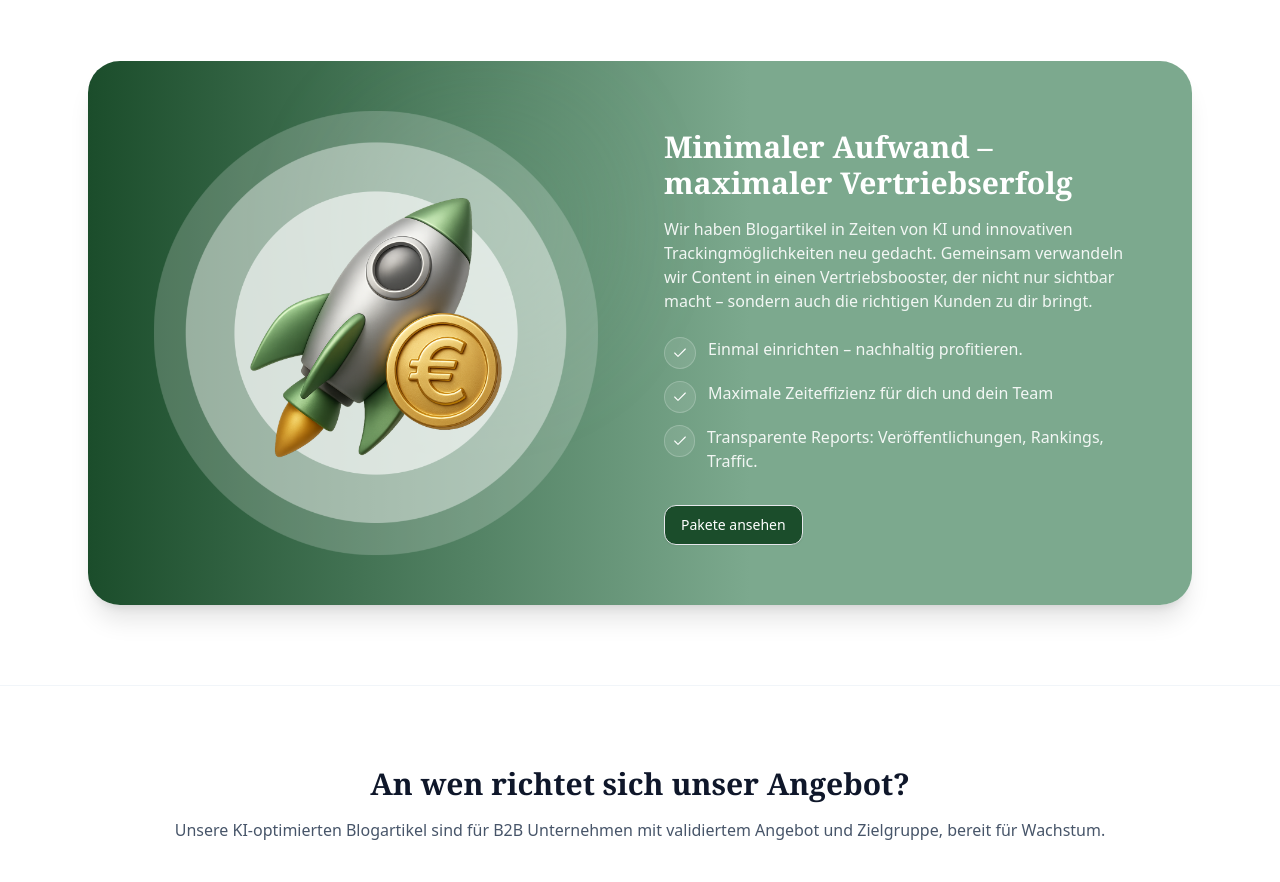
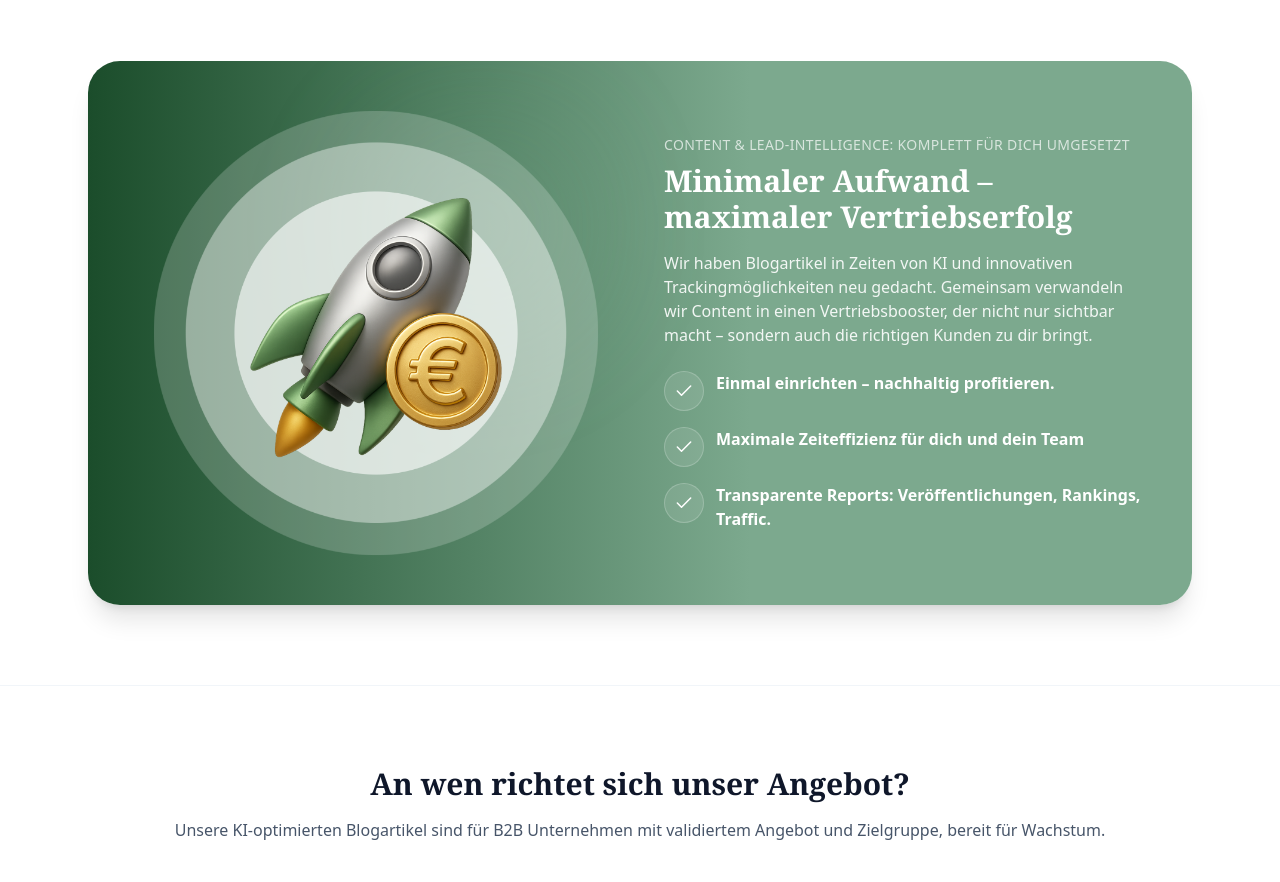
Before and after one commit to lennartnm/findbar_website, a Next.js app: page / in a window 1280 px wide. Shown: the part 3220-4102 px from the top of the page. Built offline with nearby package versions, Linux system fonts and the light colour scheme.

Commit message:
Update page.tsx

```diff
--- a/src/app/page.tsx
+++ b/src/app/page.tsx
@@ -575,19 +575,16 @@ function UnserZielSection() {
       <div className={containerClass}>
         <div
           className="relative w-full overflow-hidden rounded-3xl md:rounded-[32px] text-white shadow-xl"
-          style={{
-            background: `linear-gradient(to right, ${RG600} 0%, ${RG300} 60%)`
-          }}
+          style={{ background: `linear-gradient(to right, ${RG600} 0%, ${RG300} 60%)` }}
         >
           <div className="relative z-10 grid items-center gap-12 px-6 py-12 md:grid-cols-2 md:px-12">
-
             {/* Bildseite */}
             <div className="order-2 md:order-1 flex justify-center">
               <div className="relative w-full max-w-md">
                 <div
                   className="absolute -inset-10 -z-10 blur-2xl"
                   style={{
-                    background: `radial-gradient(60% 60% at 70% 30%, ${RG300}33 0%, transparent 60%)`
+                    background: `radial-gradient(60% 60% at 70% 30%, ${RG300}33 0%, transparent 60%)`,
                   }}
                 />
                 <img
@@ -598,40 +595,50 @@ function UnserZielSection() {
               </div>
             </div>
 
-            {/* Textseite */}
+            {/* Textseite – mit Check-Icons im runden Badge */}
             <div className="order-1 md:order-2">
               <p className="text-sm uppercase tracking-wide text-white/70">
-
+                Content &amp; Lead-Intelligence: Komplett für dich umgesetzt
               </p>
               <h2 className={`mt-2 text-3xl font-semibold ${serifClass}`}>
                 Minimaler Aufwand – maximaler Vertriebserfolg
               </h2>
               <p className="mt-4 max-w-prose text-white/90">
- Wir haben Blogartikel in Zeiten von KI und innovativen Trackingmöglichkeiten neu gedacht. Gemeinsam verwandeln wir Content in einen Vertriebsbooster, der nicht nur sichtbar macht – sondern auch die richtigen Kunden zu dir bringt.
+                Wir haben Blogartikel in Zeiten von KI und innovativen Trackingmöglichkeiten neu
+                gedacht. Gemeinsam verwandeln wir Content in einen Vertriebsbooster, der nicht nur
+                sichtbar macht – sondern auch die richtigen Kunden zu dir bringt.
               </p>
-              <ul className="mt-6 space-y-3 text-white/90">
+
+              <ul className="mt-6 space-y-4">
                 {punkte.map((text, i) => (
                   <li key={i} className="flex items-start gap-3">
-                    <div className="flex h-8 w-8 items-center justify-center rounded-full bg-white/10 border border-white/20">
-                      <Check className="h-4 w-4 text-white" strokeWidth={1.6} />
+                    {/* Check-Icon im runden Badge */}
+                    <div
+                      className="
+                        shrink-0 inline-flex items-center justify-center
+                        w-10 aspect-square rounded-full
+                        bg-white/10 border border-white/20
+                      "
+                    >
+                      <Check className="h-5 w-5 text-white" strokeWidth={1.8} />
                     </div>
-                    <span>{text}</span>
+                    <div>
+                      <h4 className="font-semibold">{text}</h4>
+                    </div>
                   </li>
                 ))}
               </ul>
-              <div className="mt-8 flex gap-3">
-                <Button asChild>
-                  <a href="#preise" className="text-white">Pakete ansehen</a>
-                </Button>
-              </div>
             </div>
           </div>
+
+          {/* zarter Innenrand */}
           <div className="pointer-events-none absolute inset-0 rounded-3xl md:rounded-[32px] ring-1 ring-white/10" />
         </div>
       </div>
     </section>
   );
 }
+
 
 
 
```
